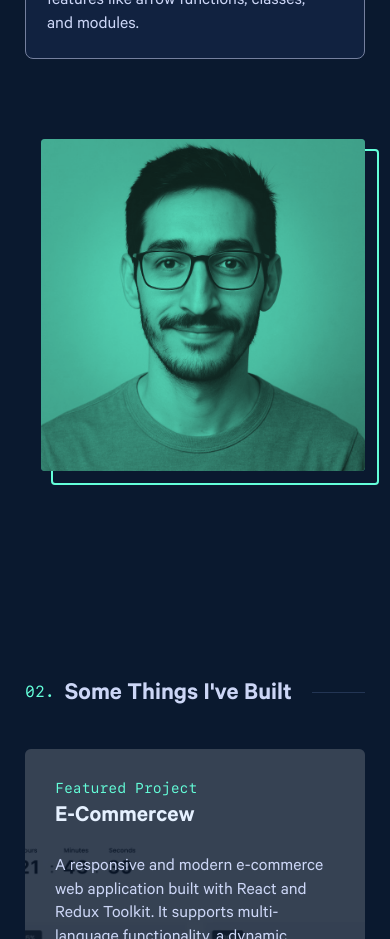
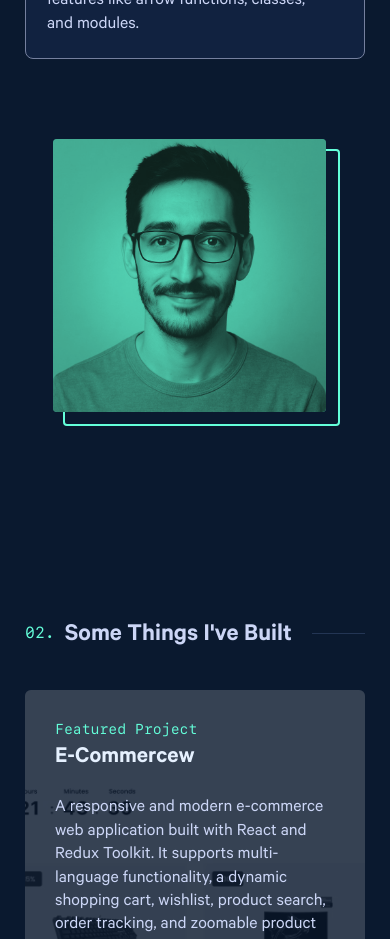
Before and after one commit to Moamal-2000/moamal-alaa, a Next.js app: page / in a window 390 px wide. Shown: the part 1600-2539 px from the top of the page. Built offline with nearby package versions, Linux system fonts and the light colour scheme.

Commit message:
style(imageFrame): fix image size on mobile devices

```diff
--- a/src/components/Home/AboutSection/ImageFrame/ImageFrame.module.scss
+++ b/src/components/Home/AboutSection/ImageFrame/ImageFrame.module.scss
@@ -21,11 +21,9 @@
 
 @media (max-width: 420px) {
   .imageFrame {
-    width: auto !important;
-    height: auto !important;
-    min-width: 80%;
-    min-height: 80%;
-    margin-left: 16px;
+    width: 70vw !important;
+    height: 70vw !important;
+    margin-left: 7.1vw;
   }
 }
 
```
